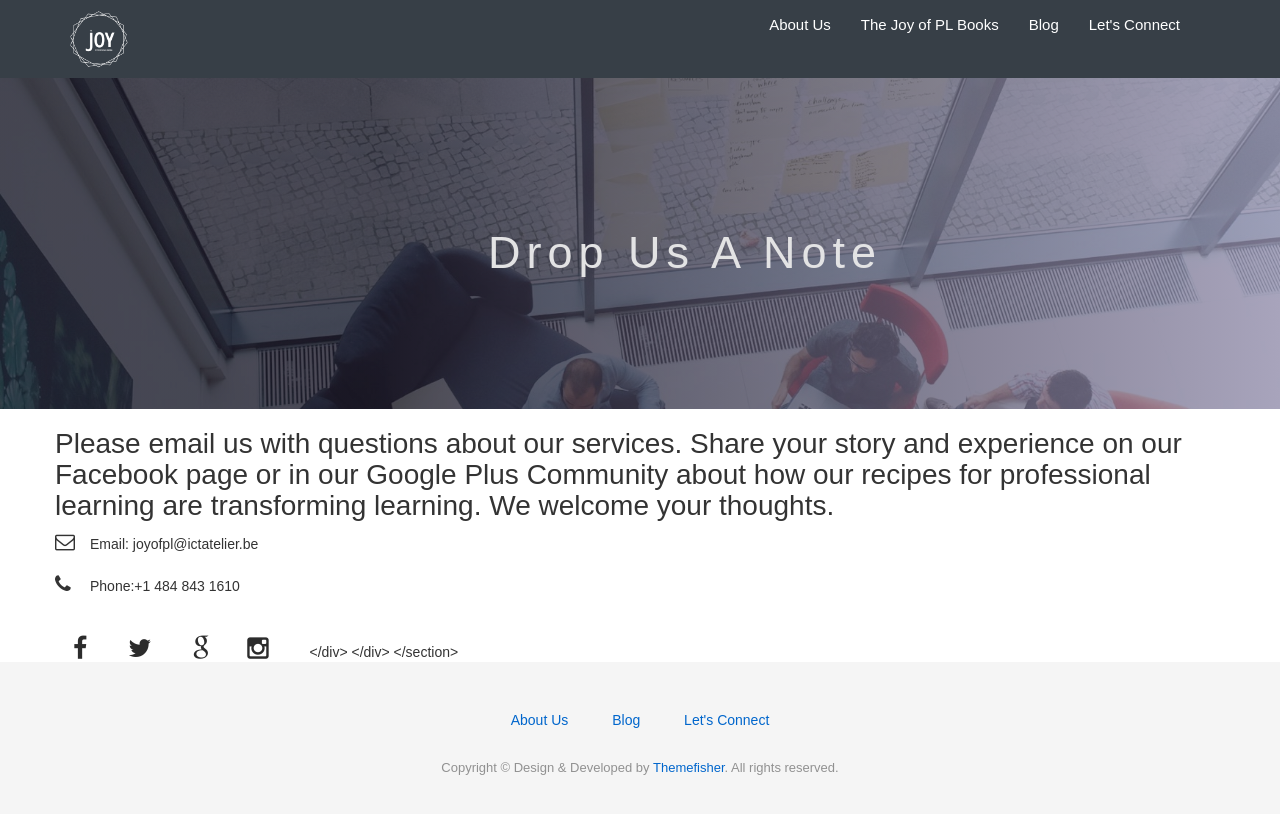
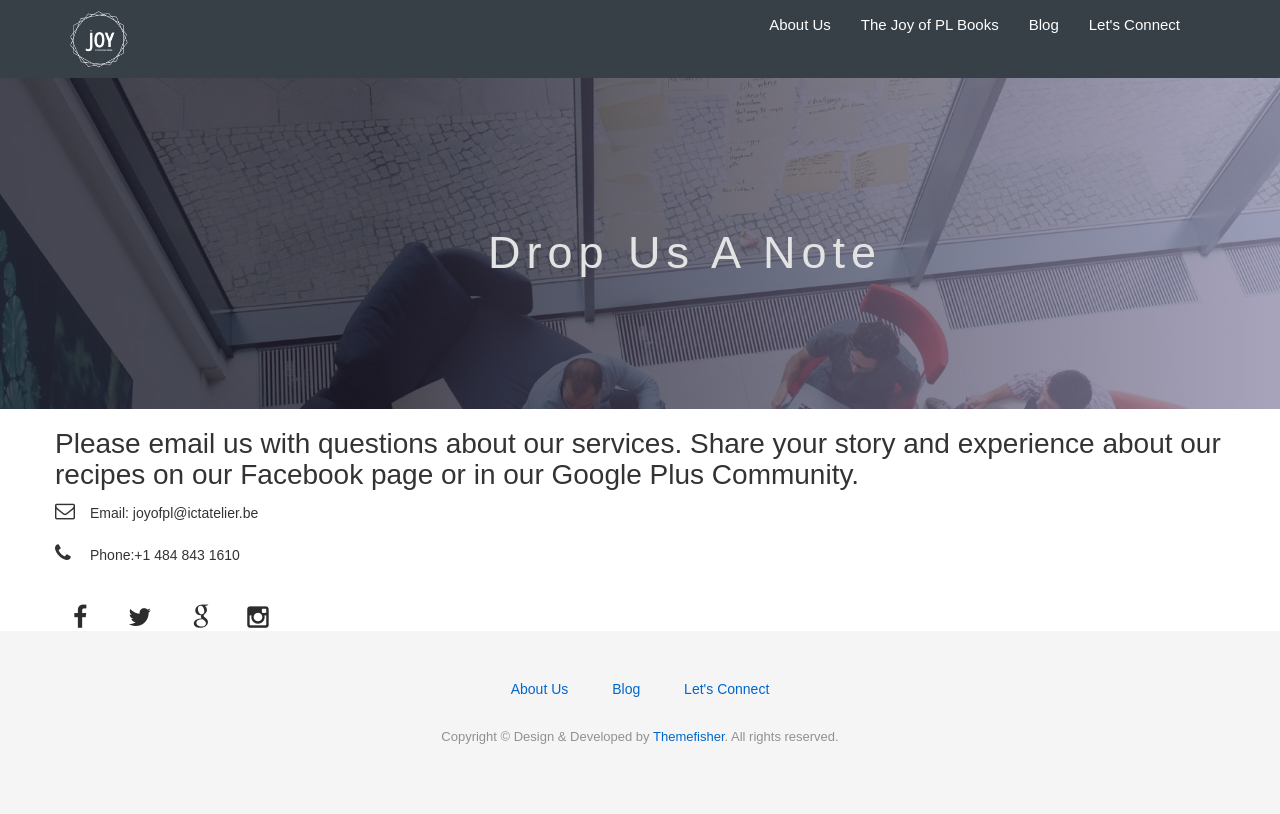
Before and after one commit to meesterkurt/joyofprofessionallearning, a Jekyll site: the page built from contact.md, in a window 1280 px wide. Shown: the top 814 px of the page. Built offline with Jekyll 4.4.1, drawn with Linux system fonts in a browser that asks for light colours; nearby versions of some CDN libraries.

Commit message:
Update contact.md

```diff
--- a/contact.md
+++ b/contact.md
@@ -19,7 +19,7 @@ permalink: /contact/
 <section>
   <div class="container">
     <div class="row">
-          <h2>Please email us with questions about our services. Share your story and experience on our Facebook page or in our Google Plus Community about how our recipes for professional learning are transforming learning. We welcome your thoughts. </h2>
+          <h2>Please email us with questions about our services. Share your story and experience about our recipes on our Facebook page or in our Google Plus Community. </h2>
           <ul class="address-block">
             <li>
               <i class="fa fa-envelope-o"></i>Email: joyofpl@ictatelier.be
@@ -42,6 +42,7 @@ permalink: /contact/
               <a href="https://www.instagram.com/thejoyofpl/"><i class="fa fa-instagram"></i></a>
             </li>
             <li>
-        </div>
+         <div>
       </div>
-</section>
+    <div>
+  </div>
```
